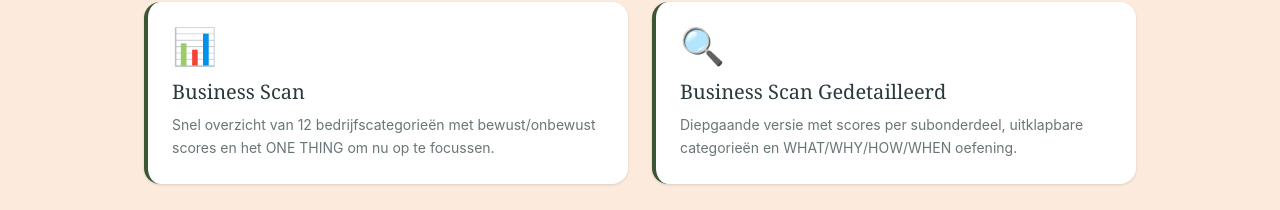
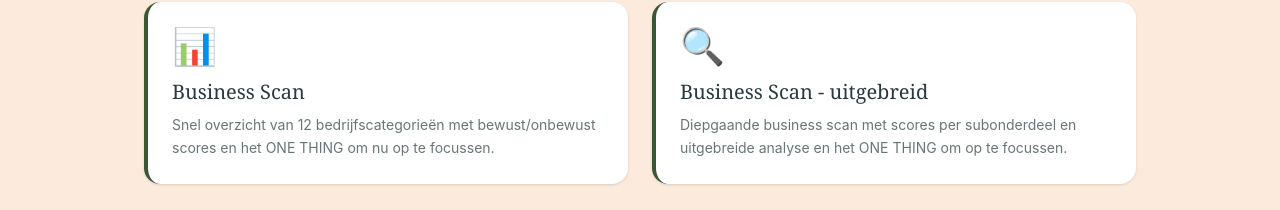
Before and after one commit to EnergiekeLieke/BinnensteBuiten, a Next.js app: page /preview in a window 1280 px wide. Shown: the part 561-771 px from the top of the page. Built offline with nearby package versions, Linux system fonts and the light colour scheme; a web font is replaced by a local one.

Commit message:
Update page.tsx

```diff
--- a/app/preview/page.tsx
+++ b/app/preview/page.tsx
@@ -26,8 +26,8 @@ const tools = [
   },
   {
     href: 'https://energiekelieke.kennis.shop/watch/2946/39498',
-    title: 'Business Scan Gedetailleerd',
-    desc: 'Diepgaande versie met scores per subonderdeel, uitklapbare categorieën en WHAT/WHY/HOW/WHEN oefening.',
+    title: 'Business Scan - uitgebreid',
+    desc: 'Diepgaande business scan met scores per subonderdeel en uitgebreide analyse en het ONE THING om op te focussen.',
     icon: '🔍',
     color: 'border-darkGreen',
   },
```
